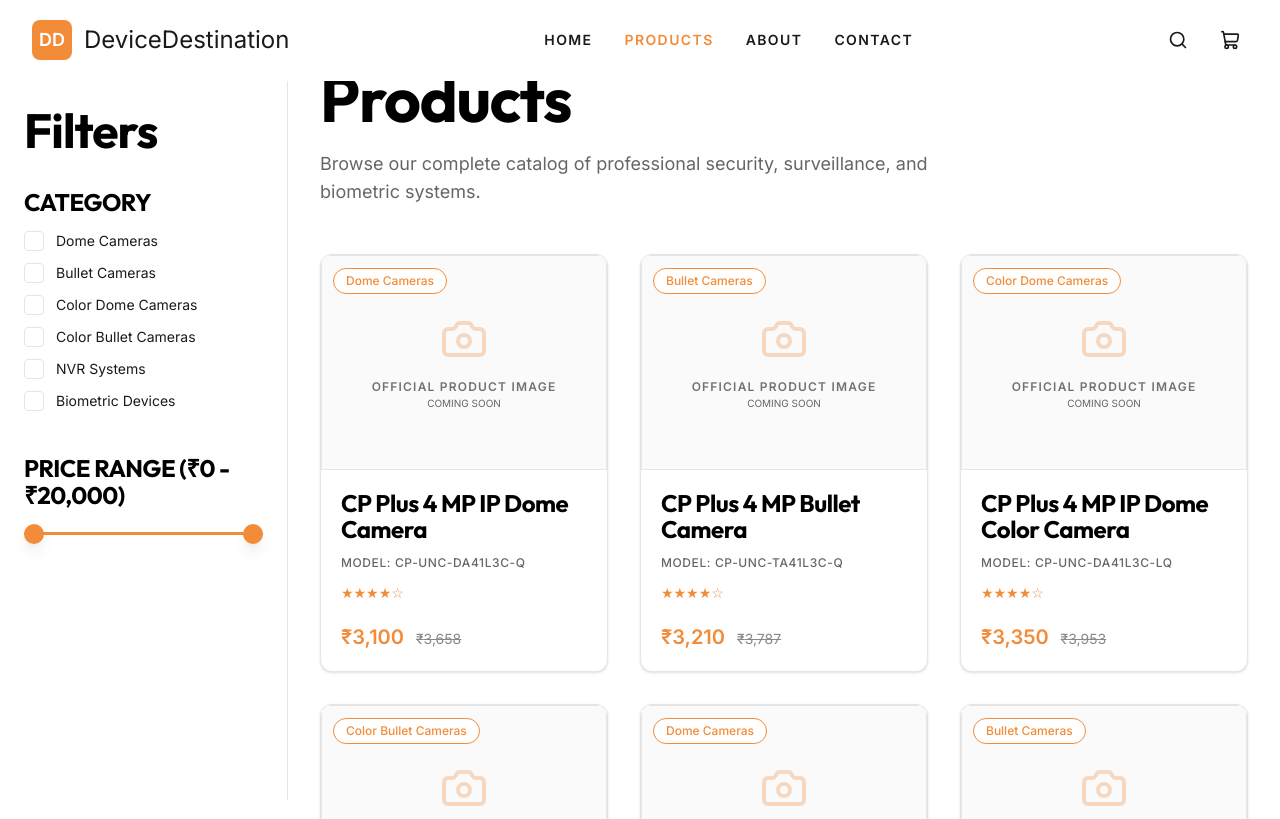
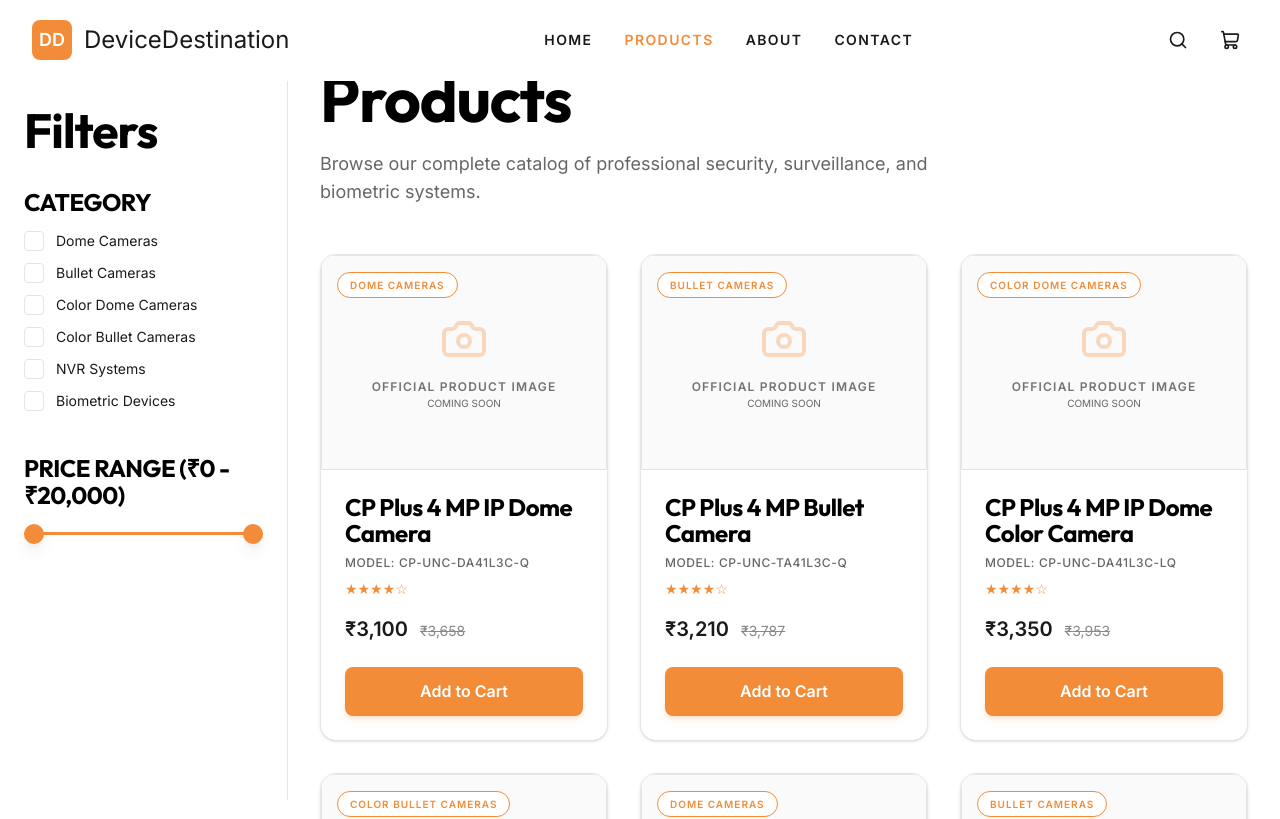
Before and after one commit to witejackel-eng/Ecom-website, a Next.js app: page /products in a window 1280 px wide. Shown: the top 819 px of the page. Built offline with nearby package versions, Linux system fonts and the light colour scheme.

Commit message:
Phase 4: Redesign card system for luxury aesthetic

```diff
--- a/src/app/page.tsx
+++ b/src/app/page.tsx
@@ -35,13 +35,14 @@
               <StaggerItem key={cat.name}>
                 <Link
                   href={`/products?category=${encodeURIComponent(cat.name)}`}
-                  className="group relative aspect-[4/5] overflow-hidden rounded-2xl bg-[#FAFAFA] border border-[#E5E5E5] block hover:shadow-lg transition-all duration-300"
+                  className="group relative aspect-[4/5] overflow-hidden rounded-3xl bg-[#FAFAFA] border border-[#E5E5E5] block shadow-sm hover:shadow-2xl hover:shadow-orange-100 transition-all duration-500 ease-out"
                 >
                   <ProductPlaceholder className="absolute inset-0" />
-                  <div className="absolute bottom-0 left-0 p-8 w-full">
-                    <h3 className="text-xl text-[#1A1A1A] mb-2">{cat.name}</h3>
-                    <p className="description text-sm mb-4">{cat.desc}</p>
-                    <span className="inline-flex items-center gap-2 text-sm font-medium text-[#F28C38] group-hover:gap-3 transition-all duration-300">
+                  <div className="absolute inset-0 bg-gradient-to-t from-black/60 to-transparent opacity-0 group-hover:opacity-100 transition-opacity duration-300" />
+                  <div className="absolute bottom-0 left-0 p-8 w-full transition-transform duration-500 group-hover:-translate-y-2">
+                    <h3 className="text-2xl text-white mb-2 font-heading">{cat.name}</h3>
+                    <p className="text-white/80 text-sm mb-4 description">{cat.desc}</p>
+                    <span className="inline-flex items-center gap-2 text-sm font-bold text-[#F28C38]">
                       Explore <ArrowRight className="h-4 w-4" />
                     </span>
                   </div>
--- a/src/components/ProductCard.tsx
+++ b/src/components/ProductCard.tsx
@@ -25,36 +25,34 @@
   return (
     <FadeIn direction="up">
       <motion.div
-        whileHover={{ y: -5 }}
-        className="group relative bg-white border border-[#E5E5E5] rounded-xl overflow-hidden shadow-sm transition-all duration-300 hover:shadow-lg hover:border-[#F28C38]"
+        whileHover={{ y: -8 }}
+        className="group relative bg-white border border-[#E5E5E5] rounded-2xl overflow-hidden shadow-sm hover:shadow-2xl hover:shadow-orange-100 transition-all duration-500 ease-out"
       >
         <Link href={`/products/${product.id}`} className="block">
           <div className="relative aspect-[4/3] overflow-hidden bg-[#FAFAFA]">
             <ProductPlaceholder />
             {/* Category Badge */}
-            <div className="absolute top-3 left-3">
-              <span className="inline-flex items-center rounded-full bg-white/90 px-3 py-1 text-xs font-medium text-[#F28C38] backdrop-blur-sm border border-[#F28C38]">
+            <div className="absolute top-4 left-4">
+              <span className="inline-flex items-center rounded-full bg-white/95 px-3 py-1 text-[10px] font-bold uppercase tracking-widest text-[#F28C38] backdrop-blur-sm border border-[#F28C38]">
                 {product.category}
               </span>
             </div>
           </div>
 
-          <div className="p-5 space-y-3">
-            <div className="flex justify-between items-start">
-              <h3 className="font-heading text-lg text-[#1A1A1A] leading-tight group-hover:text-[#F28C38] transition-colors duration-300">
-                {product.name}
-              </h3>
-            </div>
+          <div className="p-6 space-y-2">
+            <h3 className="font-heading text-xl text-[#1A1A1A] leading-tight group-hover:text-[#F28C38] transition-colors duration-300">
+              {product.name}
+            </h3>
 
             <p className="text-xs font-medium text-[#666666] uppercase tracking-wider">
               Model: {product.model}
             </p>
 
-            {/* Rating - Hardcoded */}
+            {/* Rating */}
             <div className="flex text-[#F28C38] text-sm">★★★★☆</div>
 
             <div className="flex items-baseline gap-3 pt-2">
-              <span className="text-xl font-semibold text-[#F28C38]">
+              <span className="text-xl font-bold text-[#1A1A1A]">
                 ₹{product.price.toLocaleString('en-IN')}
               </span>
               <span className="text-sm text-[#888] line-through">
@@ -65,15 +63,15 @@
         </Link>
 
         {/* Add to Cart Button */}
-        <motion.div
-          initial={{ y: "100%" }}
-          whileInView={{ y: 0 }}
-          className="absolute bottom-0 left-0 w-full p-4 bg-white border-t border-[#E5E5E5] opacity-0 group-hover:opacity-100 transition-opacity duration-300"
-        >
-          <button className="w-full py-2 bg-[#F28C38] text-white font-bold rounded-lg hover:bg-[#C96E1A] transition-colors">
+        <div className="px-6 pb-6">
+          <motion.button
+            whileHover={{ scale: 1.02 }}
+            whileTap={{ scale: 0.98 }}
+            className="w-full py-3 bg-[#F28C38] text-white font-bold rounded-lg hover:bg-[#C96E1A] transition-colors shadow-md shadow-[#F28C38]/20"
+          >
             Add to Cart
-          </button>
-        </motion.div>
+          </motion.button>
+        </div>
       </motion.div>
     </FadeIn>
   );
```
